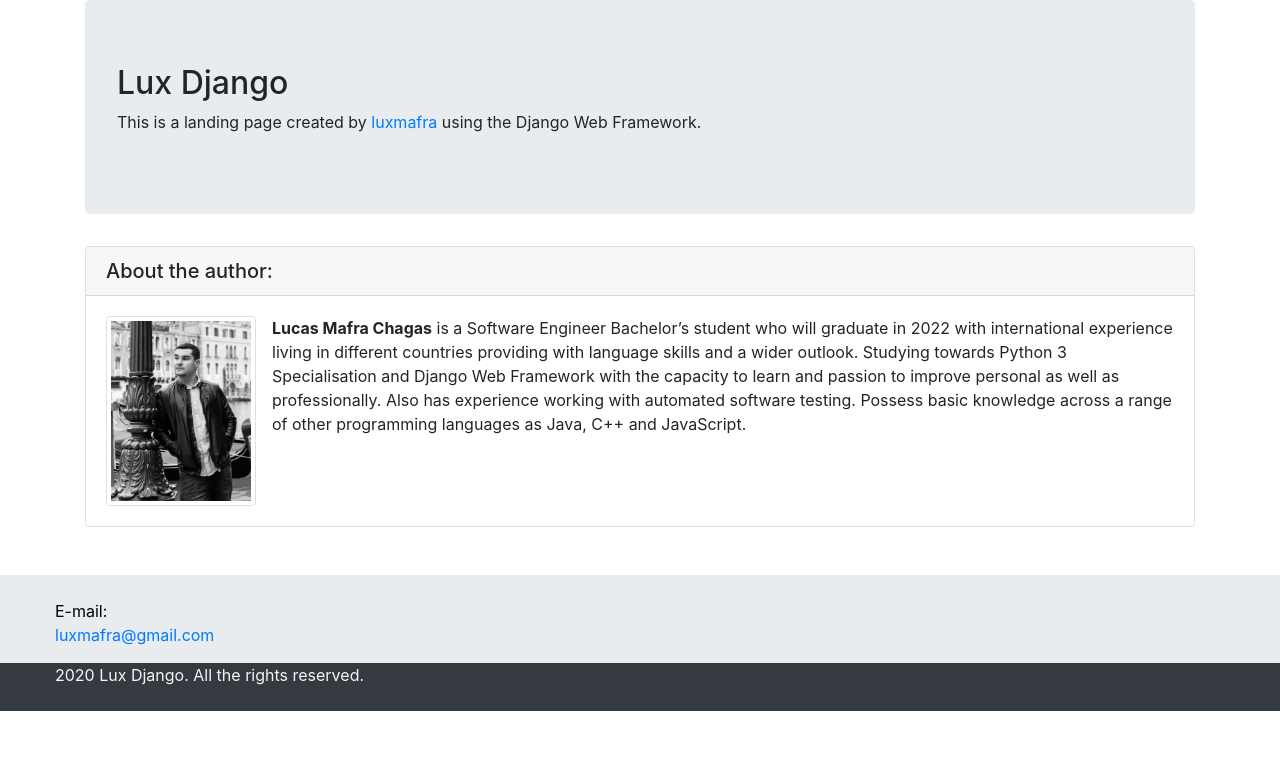
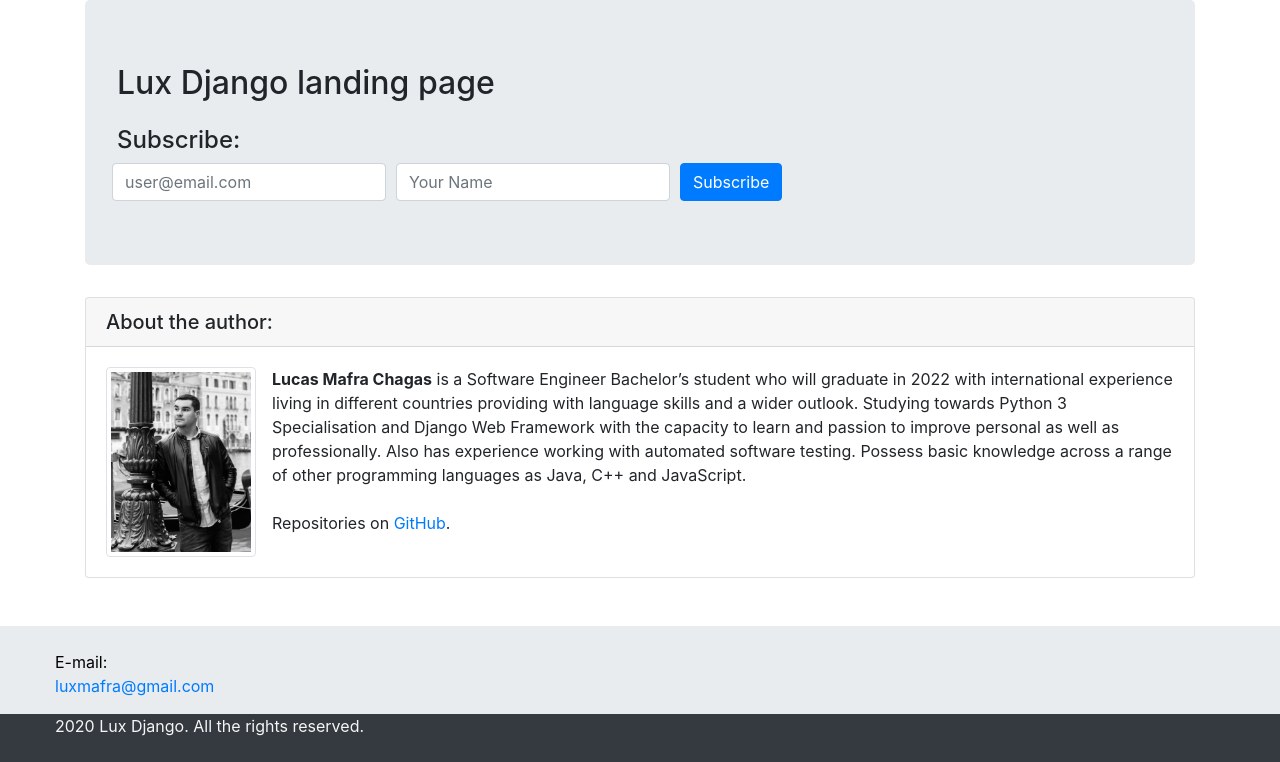
Before and after one commit to luxmafra/lux-django, a Django app: page / in a window 1280 px wide. Shown: the part 56-818 px from the top of the page. Before the commit the page ends 767 px from the top, so only its background shows below. Run offline with Django 3.2, Linux system fonts and the light colour scheme; some libraries are stand-ins or nearby versions.

Commit message:
subscribe form

```diff
--- a/pypro/base/templates/base/home.html
+++ b/pypro/base/templates/base/home.html
@@ -40,13 +40,36 @@
 		<div class="col-md-12">
 
 			<div class="jumbotron">
-				<h2>
-					Lux Django
-				</h2>
-				<p>
-                    This is a landing page created by <a href="https://github.com/luxmafra" target="_blank">luxmafra</a> using the Django Web Framework.
-				</p>
+                <h2>Lux Django landing page</h2>
+                <h4 class="mt-4">Subscribe:</h4>
+
+                <form action="https://gmail.us7.list-manage.com/subscribe/post?u=671bed5a939c02e4fff69610c&amp;id=3a9bda7af6"
+                      method="post" id="mc-embedded-subscribe-form"
+                      name="mc-embedded-subscribe-form"
+                      class="form-row align-items-center" target="_blank" novalidate>
+                      <div class="form-row align-items-center">
+                        <div class="col-auto">
+                          <label class="sr-only" for="mce-EMAIL">Email</label>
+                          <input type="email" value="" name="EMAIL" class="form-control required" id="mce-EMAIL" placeholder="user@email.com">
+                        </div>
+
+                        <div class="col-auto">
+                            <label class="sr-only" for="mce-FNAME">Nome</label>
+                            <input type="text" value="" name="FNAME" class="form-control" id="mce-FNAME" placeholder="Your Name">
+                        </div>
+
+                        <!-- real people should not fill this in and expect good things - do not remove this or risk form bot signups-->
+                        <div style="position: absolute; left: -5000px;" aria-hidden="true">
+                            <input type="text" name="b_671bed5a939c02e4fff69610c_3a9bda7af6" tabindex="-1" value="">
+                        </div>
+
+                        <div class="col-auto">
+                          <input type="submit" value="Subscribe" name="subscribe" id="mc-embedded-subscribe" class="btn btn-primary">
+                        </div>
+                      </div>
+                </form>
 			</div>
+
 			<div class="row">
 				<div class="col-md-12">
 					<div class="card">
@@ -62,7 +85,9 @@
                                 Framework with the capacity to learn and passion to improve personal as well as
                                 professionally. Also has experience working with automated software testing.
                                 Possess basic knowledge across a range of other programming languages as Java,
-                                C++ and JavaScript.
+                                C++ and JavaScript.<br/><br/>
+
+                                Repositories on <a href="https://github.com/luxmafra" target="_blank">GitHub</a>.
 							</p>
 						</div>
 					</div>
```
